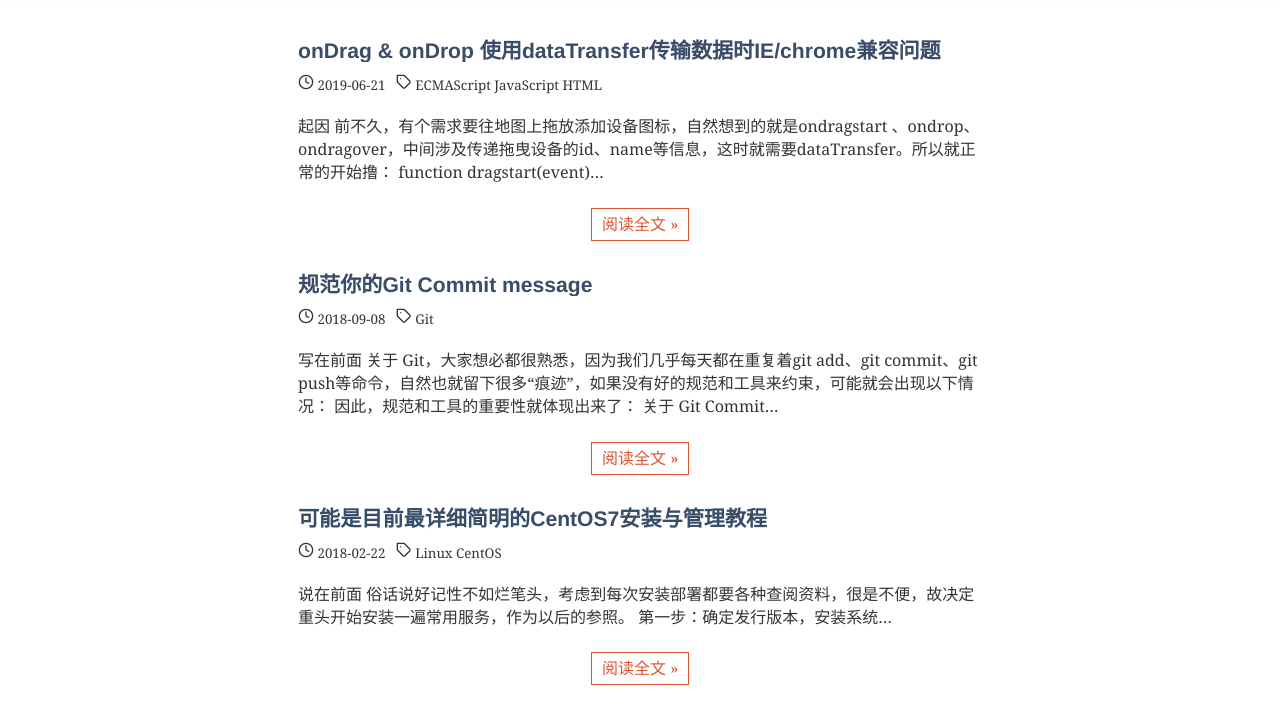
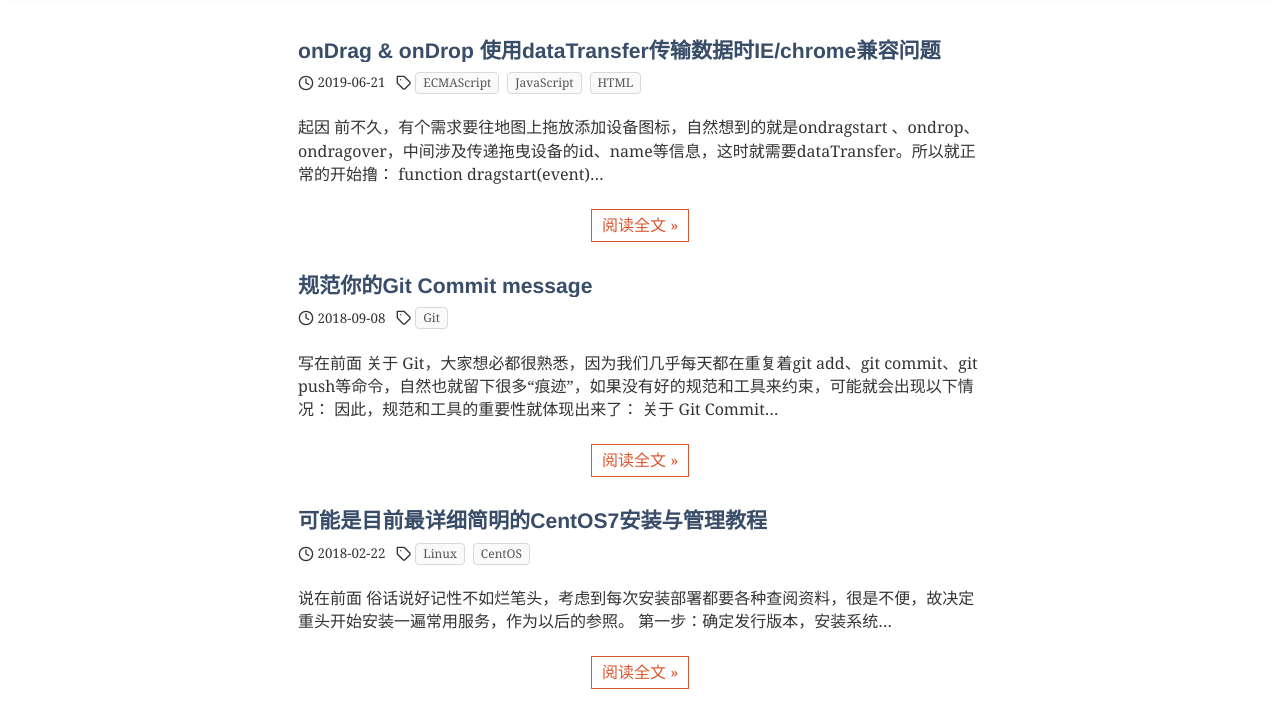
Before and after one commit to gaoac/gatsby-blog, a Gatsby site: page / in a window 1280 px wide. Shown: the part 65-778 px from the top of the page. Built offline with nearby package versions, Linux system fonts and the light colour scheme; Gatsby itself is replaced by a stand-in of ours; some packages are replaced by stand-ins of ours; what typography-theme-github would draw is missing.

Commit message:
✨ Feat: 新增Tag组件

```diff
--- a/gatsby-config.js
+++ b/gatsby-config.js
@@ -59,12 +59,12 @@ module.exports = {
       resolve: 'gatsby-plugin-manifest',
       options: {
         name: 'Gatsby Blog',
-        short_name: 'GatsbyJS',
+        short_name: 'Blog',
         start_url: '/',
         background_color: '#ffffff',
         theme_color: '#663399',
         display: 'minimal-ui',
-        icon: 'content/assets/gatsby-icon.png',
+        icon: 'content/assets/profile-pic.jpg',
       },
     },
     'gatsby-plugin-offline',
--- a/package.json
+++ b/package.json
@@ -68,12 +68,11 @@
     "url": "https://github.com/gaoac/gatsby-blog.git"
   },
   "scripts": {
-    "start": "gatsby develop --host=0.0.0.0 ",
+    "start": "gatsby develop --host=10.82.17.91 ",
     "build": "gatsby build",
     "serve": "gatsby serve",
     "debug": "node --nolazy --inspect-brk node_modules/.bin/gatsby develop",
     "format": "prettier --write \"**/*.{js,jsx,json,md}\"",
-    "lint:style": "stylelint './src/**/*.jsx'",
     "test": "echo \"Write tests! -> https://gatsby.dev/unit-testing\" && exit 1"
   }
 }
--- a/src/components/Layout.jsx
+++ b/src/components/Layout.jsx
@@ -5,7 +5,6 @@ import 'prismjs/themes/prism-tomorrow.css';
 
 const SCLayout = styled.div`
   height: 100vh;
-  width: 100vw;
   display: flex;
   flex-direction: column;
 `;
@@ -44,7 +43,7 @@ const Layout = ({ title, children }) => {
         <SCMain>{children}</SCMain>
       </SCContent>
       <SCFooter>
-        © {new Date().getFullYear()}, Built with
+        © 2019 - {new Date().getFullYear()}, Built with
         <a href="https://www.gatsbyjs.org">&nbsp;Gatsby</a>
       </SCFooter>
     </SCLayout>
--- /dev/null
+++ b/src/components/Tag.jsx
@@ -0,0 +1,31 @@
+import React from 'react';
+import styled from 'styled-components';
+
+const SCTag = styled.span`
+  box-sizing: border-box;
+  margin: 0 8px 0 0;
+  color: ${props => (props.color ? '#fff' : '#555')};
+  font-size: 14px;
+  font-variant: tabular-nums;
+  line-height: 1.5;
+  list-style: none;
+  font-feature-settings: 'tnum';
+  display: inline-block;
+  height: auto;
+  padding: 0 7px;
+  font-size: 12px;
+  line-height: 20px;
+  white-space: nowrap;
+  background: ${props => props.color || '#fafafa'};
+  border: 1px solid ${props => (props.color ? 'transparent' : '#d9d9d9')};
+  border-radius: 4px;
+  cursor: default;
+  opacity: 1;
+  transition: all 0.3s cubic-bezier(0.78, 0.14, 0.15, 0.86);
+`;
+
+const Tag = ({ color, children }) => {
+  return <SCTag color={color}>{children}</SCTag>;
+};
+
+export default Tag;
--- a/src/pages/index.jsx
+++ b/src/pages/index.jsx
@@ -1,11 +1,12 @@
 import React from 'react';
 import { Link, graphql } from 'gatsby';
-import { Clock, Tag } from 'react-feather';
+import { Clock as IconClock, Tag as IconTag } from 'react-feather';
 import styled from 'styled-components';
 import dayjs from 'dayjs';
 import 'hover.css/css/hover-min.css';
 import Layout from '../components/Layout';
 import SEO from '../components/SEO';
+import Tag from '../components/Tag';
 import { rhythm } from '../utils/typography';
 
 const SCArticle = styled.article`
@@ -38,6 +39,10 @@ const SCLink = styled(Link)`
 const SCSmall = styled.small`
   display: block;
   margin: 10px 0 20px;
+`;
+const SCLabel = styled.span`
+  display: inline-flex;
+  align-items: center;
 `;
 
 const SCButton = styled.div`
@@ -79,15 +84,19 @@ const BlogIndex = ({ data, location }) => {
                 </SCLink>
               </h3>
               <SCSmall>
-                <Clock size={16} style={{ verticalAlign: 'middle' }} />
-                &nbsp;
-                <span style={{ verticalAlign: 'sub' }}>
+                <SCLabel>
+                  <IconClock size={16} />
+                  &nbsp;
                   {dayjs(node.frontmatter.date).format('YYYY-MM-DD')}
-                </span>
+                </SCLabel>
                 &nbsp; &nbsp;
-                <Tag size={16} style={{ verticalAlign: 'middle' }} />
-                &nbsp;
-                <span style={{ verticalAlign: 'sub' }}>{tags.join(' ')}</span>
+                <SCLabel>
+                  <IconTag size={16} />
+                  &nbsp;
+                  {tags.map(text => (
+                    <Tag>{text}</Tag>
+                  ))}
+                </SCLabel>
               </SCSmall>
             </header>
             <section>
--- a/src/pages/tags.jsx
+++ b/src/pages/tags.jsx
@@ -30,7 +30,7 @@ const TagsPage = ({
   <Layout title={title}>
     <Helmet title={title} />
     <div>
-      <h1>Tags</h1>
+      <h1>标签</h1>
       <ul>
         {group.map(tag => (
           <li key={tag.fieldValue}>
```
Also changed, not shown: src/templates/blog-post.jsx (+22 -12 lines), src/templates/tags.jsx (+15 -3 lines).
